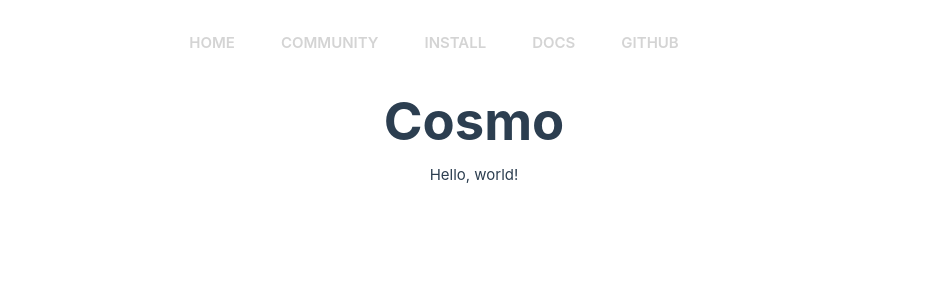
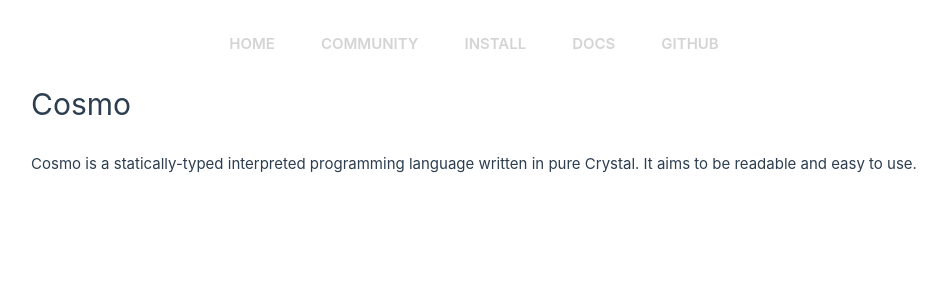
Before and after one commit to p-programming-language/website, a Vue app: page / in a window 1280 px wide. Shown: the top 300 px of the page, without its empty margins (166-1113 px from the left). Built offline with nearby package versions, Linux system fonts and the light colour scheme.

Commit message:
ref: page component effectively now navbar component

```diff
--- a/index.html
+++ b/index.html
@@ -5,11 +5,11 @@
     <link rel="icon" href="/favicon.ico">
     <meta name="viewport" content="width=device-width, initial-scale=1.0">
     <meta property="og:title" content="The Cosmo Programming Language">
-    <meta property="og:description" content="Cosmo is a statically-typed interpreted programming language written in pure Crystal. It aims to be minimal and easy to use.">
+    <meta property="og:description" content="Cosmo is a statically-typed interpreted programming language written in pure Crystal. It aims to be readable and easy to use.">
     <meta property="og:image" content="https://cosmo-lang.dev/cosmo.png">
     <meta property="og:url" content="https://cosmo-lang.dev">
     <meta name="theme-color" content="#ffff8f">
-    <meta name="description" content="Cosmo is a statically-typed interpreted programming language written in pure Crystal. It aims to be minimal and easy to use.">
+    <meta name="description" content="Cosmo is a statically-typed interpreted programming language written in pure Crystal. It aims to be readable and easy to use.">
     <meta name="keywords" content="cosmo, lang, language, programming, stars, cosmos, coding">
     <title>The Cosmo Programming Language</title>
   </head>
--- /dev/null
+++ b/src/App.vue
@@ -0,0 +1,23 @@
+<!-- TODO: add epic http server example in a code block -->
+
+<template>
+  <router-view></router-view>
+</template>
+
+<style scoped>
+header {
+  line-height: 1.5;
+}
+
+@media (min-width: 1024px) {
+  header {
+    display: flex;
+    place-items: center;
+    padding-right: calc(var(--section-gap) / 2);
+  }
+
+  .logo {
+    margin: 0 2rem 0 0;
+  }
+}
+</style>
--- a/src/Community.vue
+++ b/src/Community.vue
@@ -1,14 +1,14 @@
+<!-- eslint-disable vue/multi-word-component-names -->
 <script setup lang="ts">
-import Page from "./components/Page.vue"
+import NavBar from './components/NavBar.vue';
 </script>
 
 <template>
+	<NavBar/>
   <main>
-    <Page>
-      <br/>
-      <h1 id="title">Community</h1>
-      <br/>
-      <p>Hello, world!</p>
-    </Page>
+    <br/>
+    <h1 id="title">Community</h1>
+    <br/>
+    <p>Hello, world!</p>
   </main>
 </template>
--- a/src/Home.vue
+++ b/src/Home.vue
@@ -1,15 +1,14 @@
+<!-- eslint-disable vue/multi-word-component-names -->
 <script setup lang="ts">
-import Page from "./components/Page.vue"
+import NavBar from './components/NavBar.vue';
 </script>
 
-<!-- TODO: add epic http server example in a code block -->
 <template>
-  <main>
-    <Page>
-      <br/>
-      <h1 id="title">Cosmo</h1>
-      <br/>
-      <p>Hello, world!</p>
-    </Page>
-  </main>
+	<NavBar/>
+	<main>
+		<br/>
+		<h1 id="title">Cosmo</h1>
+		<br/>
+		<p id="description">Cosmo is a statically-typed interpreted programming language written in pure Crystal. It aims to be readable and easy to use.</p>
+	</main>
 </template>
--- /dev/null
+++ b/src/assets/home.css
@@ -0,0 +1,3 @@
+#description p {
+  width: 25%;
+}
--- a/src/assets/main.css
+++ b/src/assets/main.css
@@ -1,5 +1,6 @@
 @import "./base.css";
 @import "./nav.css";
+@import "./home.css";
 
 #app {
   max-width: 1280px;
--- a/src/components/Page.vue
+++ b/src/components/NavBar.vue
@@ -40,7 +40,6 @@
 
 <template>
   <header>
-    <div class="wrapper">
     <nav id="navigation">
       <ul>
         <li class="nav-item" v-for="(page, i) in pages" :key="i" :class="{ active: selectedPage === page }">
@@ -48,29 +47,5 @@
         </li>
       </ul>
     </nav>
-    </div>
   </header>
-  <main>
-    <div class="wrapper">
-      <slot></slot>
-    </div>
-  </main>
 </template>
-
-<style scoped>
-header {
-  line-height: 1.5;
-}
-
-@media (min-width: 1024px) {
-  header {
-    display: flex;
-    place-items: center;
-    padding-right: calc(var(--section-gap) / 2);
-  }
-
-  .logo {
-    margin: 0 2rem 0 0;
-  }
-}
-</style>
```
Lines whose indentation alone changed are shown as unchanged.
